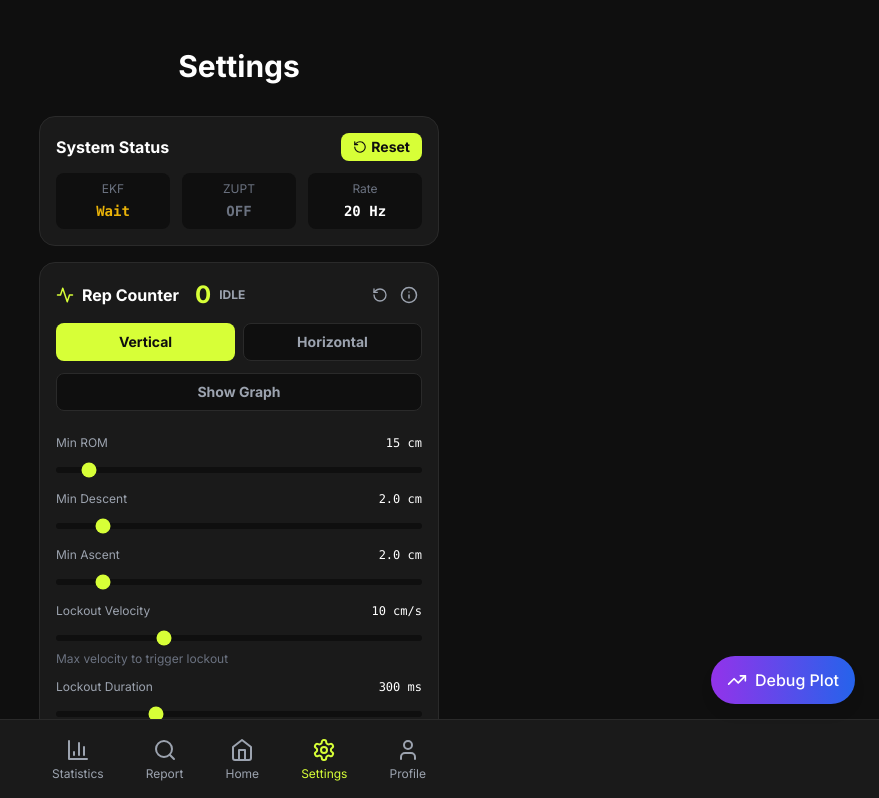
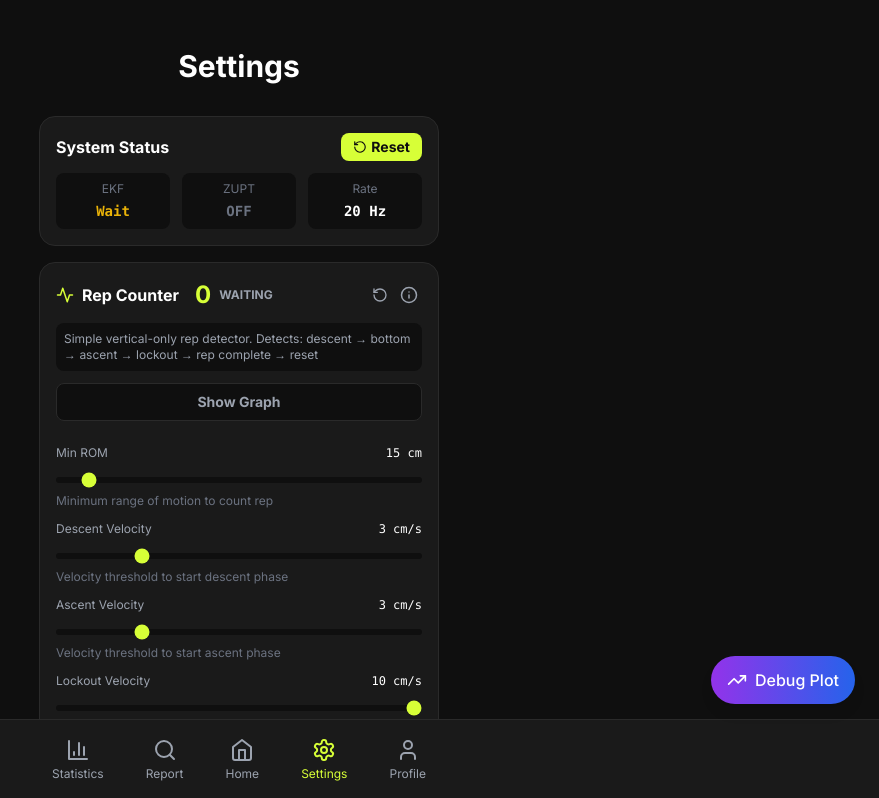
Before and after one commit to fabricejolivet/gymbar, a React (Vite) app: page /settings in a window 1280 px wide. Shown: the top 798 px of the page, without its empty margins (401-1280 px from the left). Built offline with nearby package versions, Linux system fonts and the light colour scheme.

Commit message:
Updated RepCounterTuning.tsx

```diff
--- a/src/app/settings/SettingsPage.tsx
+++ b/src/app/settings/SettingsPage.tsx
@@ -12,7 +12,7 @@ import { LiveSensorStreams } from '../../components/charts/LiveSensorStreams';
 import { ZUPTDiagnostic } from '../../components/controls/ZUPTDiagnostic';
 import { DebugDataViewer } from '../../components/debug/DebugDataViewer';
 import { loadUserPreferences, updateWorkoutPreferences, updateDeviceSettings, updateRepCounterConfig, updateConstraintSettings, updateAccelCutoff } from '../../core/services/preferencesService';
-import { DEFAULT_REP_CONFIG, type RepCounterConfig } from '../../core/reps/barbell';
+import { DEFAULT_SIMPLE_REP_CONFIG, type SimpleRepConfig } from '../../core/reps/simpleVerticalDetector';
 import type { EkfParams } from '../../core/math/eskf';
 import type { ZuptParams } from '../../core/math/zupt';
 import type { ConstraintConfig } from '../../core/math/constraints';
@@ -25,7 +25,7 @@ export function SettingsPage() {
   const [sampleRate, setSampleRate] = useState('20');
   const [restTimer, setRestTimer] = useState(true);
   const [autoCalibrate, setAutoCalibrate] = useState(true);
-  const [repConfig, setRepConfig] = useState<RepCounterConfig>(DEFAULT_REP_CONFIG);
+  const [repConfig, setRepConfig] = useState<SimpleRepConfig>(DEFAULT_SIMPLE_REP_CONFIG);
   const [constraintSettings, setConstraintSettings] = useState<ConstraintConfig>({ type: 'verticalPlane', axis: 'y' });
   const [accelCutoff, setAccelCutoff] = useState(3.5);
   const [mounted, setMounted] = useState(false);
@@ -43,7 +43,15 @@ export function SettingsPage() {
       setSampleRate(prefs.device_settings.sampleRate);
       setAutoCalibrate(prefs.device_settings.autoCalibrate);
       if (prefs.rep_counter_config) {
-        setRepConfig(prefs.rep_counter_config);
+        // Convert old config to new SimpleRepConfig if needed
+        const simpleConfig: SimpleRepConfig = {
+          minROM_cm: prefs.rep_counter_config.minROM_cm || 15,
+          descentVelocity_cms: prefs.rep_counter_config.descentVelocity_cms ?? -3,
+          ascentVelocity_cms: prefs.rep_counter_config.ascentVelocity_cms ?? 3,
+          lockoutVelocity_cms: prefs.rep_counter_config.lockoutVelocity_cms ?? 2,
+          lockoutDuration_ms: prefs.rep_counter_config.lockoutDuration_ms || 300,
+        };
+        setRepConfig(simpleConfig);
       }
       setConstraintSettings(prefs.constraint_settings);
       setAccelCutoff(prefs.accel_cutoff);
@@ -51,11 +59,11 @@ export function SettingsPage() {
     });
   }, []);
 
-  const handleRepConfigChange = (newConfig: Partial<RepCounterConfig>) => {
+  const handleRepConfigChange = (newConfig: Partial<SimpleRepConfig>) => {
     const updated = { ...repConfig, ...newConfig };
     setRepConfig(updated);
     if (mounted) {
-      updateRepCounterConfig(updated).catch(err => console.error('Failed to save rep config:', err));
+      updateRepCounterConfig(updated as any).catch(err => console.error('Failed to save rep config:', err));
     }
   };
 
--- a/src/components/controls/RepCounterTuning.tsx
+++ b/src/components/controls/RepCounterTuning.tsx
@@ -3,23 +3,23 @@ import { Activity, Info, X, RotateCcw } from 'lucide-react';
 import { RepDisplacementGraph } from '../charts/RepDisplacementGraph';
 import { useEKFStore } from '../../state/ekfStore';
 import { dataRouter } from '../../state/dataRouter';
-import { BarbellRepDetector } from '../../core/reps/barbell';
-import type { RepCounterConfig } from '../../core/reps/barbell';
+import { SimpleVerticalRepDetector, type SimpleRepConfig } from '../../core/reps/simpleVerticalDetector';
 
 interface RepCounterTuningProps {
-  config: RepCounterConfig;
-  onChange: (config: Partial<RepCounterConfig>) => void;
+  config: SimpleRepConfig;
+  onChange: (config: Partial<SimpleRepConfig>) => void;
 }
 
-type RepPhase = 'idle' | 'descent' | 'ascent' | 'lockout';
+type RepPhase = 'waiting' | 'descending' | 'ascending' | 'lockout';
 
 export function RepCounterTuning({ config, onChange }: RepCounterTuningProps) {
   const [displacementData, setDisplacementData] = useState<Array<{ time: number; position: number; velocity: number; phase: RepPhase }>>([]);
   const [showHelp, setShowHelp] = useState(false);
   const [showGraph, setShowGraph] = useState(false);
   const [repCount, setRepCount] = useState(0);
-  const [currentPhase, setCurrentPhase] = useState<RepPhase>('idle');
-  const repDetectorRef = useRef(new BarbellRepDetector(config));
+  const [currentPhase, setCurrentPhase] = useState<RepPhase>('waiting');
+  const [currentROM, setCurrentROM] = useState(0);
+  const repDetectorRef = useRef(new SimpleVerticalRepDetector(config));
   const lastUpdateRef = useRef(0);
 
   useEffect(() => {
@@ -29,7 +29,8 @@ export function RepCounterTuning({ config, onChange }: RepCounterTuningProps) {
   const handleReset = () => {
     repDetectorRef.current.reset();
     setRepCount(0);
-    setCurrentPhase('idle');
+    setCurrentPhase('waiting');
+    setCurrentROM(0);
     setDisplacementData([]);
   };
 
@@ -37,36 +38,32 @@ export function RepCounterTuning({ config, onChange }: RepCounterTuningProps) {
     const handleSample = () => {
       try {
         const ekfState = useEKFStore.getState().state;
-        const vz = ekfState.v[2] * 100;
-        const vy = ekfState.v[1] * 100;
-        const pz = ekfState.p[2] * 100;
-        const py = ekfState.p[1] * 100;
+        const vz = ekfState.v[2] * 100; // m/s to cm/s
+        const pz = ekfState.p[2] * 100; // m to cm
 
         const rep = repDetectorRef.current.update(
-          pz,
-          vz,
-          py,
-          vy,
-          0,
-          0,
-          Date.now()
+          pz,           // verticalPos_cm
+          vz,           // verticalVel_cms
+          0,            // tilt_deg (not used in settings)
+          0,            // targetTilt_deg
+          Date.now()    // time_ms
         );
 
         if (rep) {
           setRepCount(prev => prev + 1);
+          console.log('[RepCounterTuning] Rep detected:', rep);
         }
 
         const detectorState = repDetectorRef.current.getState();
         setCurrentPhase(detectorState);
+        setCurrentROM(repDetectorRef.current.getCurrentROM());
 
         if (showGraph) {
           const now = Date.now();
           if (now - lastUpdateRef.current >= 20) {
             lastUpdateRef.current = now;
-            const position = config.mode === 'vertical' ? pz : py;
-            const velocity = config.mode === 'vertical' ? vz : vy;
             setDisplacementData(prev => {
-              const newData = [...prev, { time: now, position, velocity, phase: detectorState }];
+              const newData = [...prev, { time: now, position: pz, velocity: vz, phase: detectorState }];
               return newData.slice(-300);
             });
           }
@@ -78,12 +75,12 @@ export function RepCounterTuning({ config, onChange }: RepCounterTuningProps) {
 
     const unsubscribe = dataRouter.subscribe(handleSample);
     return () => unsubscribe();
-  }, [showGraph]);
+  }, [showGraph, config]);
 
   const getPhaseColor = (phase: RepPhase) => {
     switch (phase) {
-      case 'descent': return 'text-red-400';
-      case 'ascent': return 'text-blue-400';
+      case 'descending': return 'text-red-400';
+      case 'ascending': return 'text-blue-400';
       case 'lockout': return 'text-green-400';
       default: return 'text-gray-400';
     }
@@ -100,6 +97,11 @@ export function RepCounterTuning({ config, onChange }: RepCounterTuningProps) {
             <span className={`text-xs font-bold uppercase ${getPhaseColor(currentPhase)}`}>
               {currentPhase}
             </span>
+            {currentROM > 0 && (
+              <span className="text-xs text-gray-400">
+                ({currentROM.toFixed(0)}cm)
+              </span>
+            )}
           </div>
         </div>
         <div className="flex items-center gap-1">
@@ -119,27 +121,8 @@ export function RepCounterTuning({ config, onChange }: RepCounterTuningProps) {
         </div>
       </div>
 
-      <div className="grid grid-cols-2 gap-2 mb-3">
-        <button
-          onClick={() => onChange({ mode: 'vertical' })}
-          className={`py-2 px-3 rounded-lg text-sm font-bold transition-colors ${
-            config.mode === 'vertical'
-              ? 'bg-gym-accent text-gym-bg'
-              : 'bg-gym-bg text-gray-400 border border-gym-border'
-          }`}
-        >
-          Vertical
-        </button>
-        <button
-          onClick={() => onChange({ mode: 'horizontal' })}
-          className={`py-2 px-3 rounded-lg text-sm font-bold transition-colors ${
-            config.mode === 'horizontal'
-              ? 'bg-gym-accent text-gym-bg'
-              : 'bg-gym-bg text-gray-400 border border-gym-border'
-          }`}
-        >
-          Horizontal
-        </button>
+      <div className="bg-gym-bg rounded-lg p-2 mb-3 text-xs text-gray-400">
+        Simple vertical-only rep detector. Detects: descent → bottom → ascent → lockout → rep complete → reset
       </div>
 
       <button
@@ -158,9 +141,9 @@ export function RepCounterTuning({ config, onChange }: RepCounterTuningProps) {
         <RepDisplacementGraph
           displacementData={displacementData}
           minROM={config.minROM_cm}
-          minDescent={config.minDescentChange_cm ?? 2}
-          minAscent={config.minAscentChange_cm ?? 2}
-          mode={config.mode}
+          minDescent={3}
+          minAscent={3}
+          mode="vertical"
         />
       )}
 
@@ -179,55 +162,58 @@ export function RepCounterTuning({ config, onChange }: RepCounterTuningProps) {
             onChange={(e) => onChange({ minROM_cm: parseInt(e.target.value) })}
             className="w-full h-1.5 bg-gym-bg rounded-lg appearance-none cursor-pointer accent-gym-accent"
           />
+          <p className="text-xs text-gray-500 mt-1">Minimum range of motion to count rep</p>
         </div>
 
         <div>
           <div className="flex items-center justify-between mb-1">
-            <label className="text-xs text-gray-400">Min Descent</label>
-            <span className="text-white font-mono text-xs">{config.minDescentChange_cm?.toFixed(1) ?? '2.0'} cm</span>
+            <label className="text-xs text-gray-400">Descent Velocity</label>
+            <span className="text-white font-mono text-xs">{Math.abs(config.descentVelocity_cms)} cm/s</span>
           </div>
           <input
             type="range"
             min="1"
             max="10"
             step="0.5"
-            value={config.minDescentChange_cm ?? 2}
-            onChange={(e) => onChange({ minDescentChange_cm: parseFloat(e.target.value) })}
+            value={Math.abs(config.descentVelocity_cms)}
+            onChange={(e) => onChange({ descentVelocity_cms: -parseFloat(e.target.value) })}
             className="w-full h-1.5 bg-gym-bg rounded-lg appearance-none cursor-pointer accent-gym-accent"
           />
+          <p className="text-xs text-gray-500 mt-1">Velocity threshold to start descent phase</p>
         </div>
 
         <div>
           <div className="flex items-center justify-between mb-1">
-            <label className="text-xs text-gray-400">Min Ascent</label>
-            <span className="text-white font-mono text-xs">{config.minAscentChange_cm?.toFixed(1) ?? '2.0'} cm</span>
+            <label className="text-xs text-gray-400">Ascent Velocity</label>
+            <span className="text-white font-mono text-xs">{config.ascentVelocity_cms} cm/s</span>
           </div>
           <input
             type="range"
             min="1"
             max="10"
             step="0.5"
-            value={config.minAscentChange_cm ?? 2}
-            onChange={(e) => onChange({ minAscentChange_cm: parseFloat(e.target.value) })}
+            value={config.ascentVelocity_cms}
+            onChange={(e) => onChange({ ascentVelocity_cms: parseFloat(e.target.value) })}
             className="w-full h-1.5 bg-gym-bg rounded-lg appearance-none cursor-pointer accent-gym-accent"
           />
+          <p className="text-xs text-gray-500 mt-1">Velocity threshold to start ascent phase</p>
         </div>
 
         <div>
           <div className="flex items-center justify-between mb-1">
             <label className="text-xs text-gray-400">Lockout Velocity</label>
-            <span className="text-white font-mono text-xs">{config.lockoutVelocity_cms ?? 10} cm/s</span>
+            <span className="text-white font-mono text-xs">{config.lockoutVelocity_cms} cm/s</span>
           </div>
           <input
             type="range"
-            min="2"
-            max="30"
-            step="1"
-            value={config.lockoutVelocity_cms ?? 10}
-            onChange={(e) => onChange({ lockoutVelocity_cms: parseInt(e.target.value) })}
+            min="1"
+            max="10"
+            step="0.5"
+            value={config.lockoutVelocity_cms}
+            onChange={(e) => onChange({ lockoutVelocity_cms: parseFloat(e.target.value) })}
             className="w-full h-1.5 bg-gym-bg rounded-lg appearance-none cursor-pointer accent-gym-accent"
           />
-          <p className="text-xs text-gray-500 mt-1">Max velocity to trigger lockout</p>
+          <p className="text-xs text-gray-500 mt-1">Max velocity to enter lockout</p>
         </div>
 
         <div>
@@ -237,46 +223,47 @@ export function RepCounterTuning({ config, onChange }: RepCounterTuningProps) {
           </div>
           <input
             type="range"
-            min="50"
+            min="100"
             max="1000"
             step="50"
             value={config.lockoutDuration_ms}
             onChange={(e) => onChange({ lockoutDuration_ms: parseInt(e.target.value) })}
             className="w-full h-1.5 bg-gym-bg rounded-lg appearance-none cursor-pointer accent-gym-accent"
           />
-          <p className="text-xs text-gray-500 mt-1">Hold time at top</p>
+          <p className="text-xs text-gray-500 mt-1">Hold time at top before completing rep</p>
         </div>
       </div>
 
       {showHelp && (
         <div className="mt-4 p-3 bg-gym-bg border border-gym-border rounded-lg space-y-2 text-xs">
           <div>
-            <span className="text-gym-accent font-bold">Mode:</span>
-            <span className="text-gray-400 ml-1">Vertical for squats/presses, Horizontal for rows</span>
+            <span className="text-gym-accent font-bold">Simple Vertical Detector:</span>
+            <span className="text-gray-400 ml-1">State machine for vertical barbell movements</span>
           </div>
           <div>
             <span className="text-gym-accent font-bold">Min ROM:</span>
             <span className="text-gray-400 ml-1">Total distance bar must travel to count as valid rep</span>
           </div>
           <div>
-            <span className="text-gym-accent font-bold">Min Descent:</span>
-            <span className="text-gray-400 ml-1">Distance bar must move down to trigger ascent phase</span>
+            <span className="text-gym-accent font-bold">Descent/Ascent Velocity:</span>
+            <span className="text-gray-400 ml-1">Velocity thresholds to trigger phase transitions</span>
           </div>
           <div>
-            <span className="text-gym-accent font-bold">Min Ascent:</span>
-            <span className="text-gray-400 ml-1">Distance bar must move up from bottom to validate rep</span>
+            <span className="text-gym-accent font-bold">Lockout Velocity:</span>
+            <span className="text-gray-400 ml-1">Max velocity allowed to enter lockout phase</span>
           </div>
           <div>
             <span className="text-gym-accent font-bold">Lockout Duration:</span>
-            <span className="text-gray-400 ml-1">Time bar must be stable at top to complete rep (position change &lt; 0.5cm, 3 samples needed)</span>
+            <span className="text-gray-400 ml-1">Time bar must be stable at top to complete rep</span>
           </div>
           <div className="pt-2 border-t border-gym-border">
             <span className="text-purple-400 font-bold">How it works:</span>
             <div className="text-gray-400 ml-1 mt-1 space-y-1">
-              <div>1. <span className="text-red-400">Descent</span>: Triggered when bar moves down &gt; Min Descent</div>
-              <div>2. <span className="text-blue-400">Ascent</span>: Triggered when bar starts moving up &gt; Min Ascent</div>
-              <div>3. <span className="text-green-400">Lockout</span>: Triggered when bar is stable (&lt; 0.5cm movement, velocity &lt; 10cm/s for 3 samples)</div>
-              <div>4. <span className="text-gym-accent">Rep Counted</span>: After holding lockout for the specified duration with ROM &gt; Min ROM</div>
+              <div>1. <span className="text-gray-400">Waiting</span>: Idle, waiting for descent</div>
+              <div>2. <span className="text-red-400">Descending</span>: Bar moving down (velocity &lt; -3 cm/s)</div>
+              <div>3. <span className="text-blue-400">Ascending</span>: Bar moving up (velocity &gt; +3 cm/s)</div>
+              <div>4. <span className="text-green-400">Lockout</span>: Bar stable at top (velocity &lt; 2 cm/s)</div>
+              <div>5. <span className="text-gym-accent">Rep Complete</span>: After lockout duration + ROM check → All filters reset!</div>
             </div>
           </div>
         </div>
```
